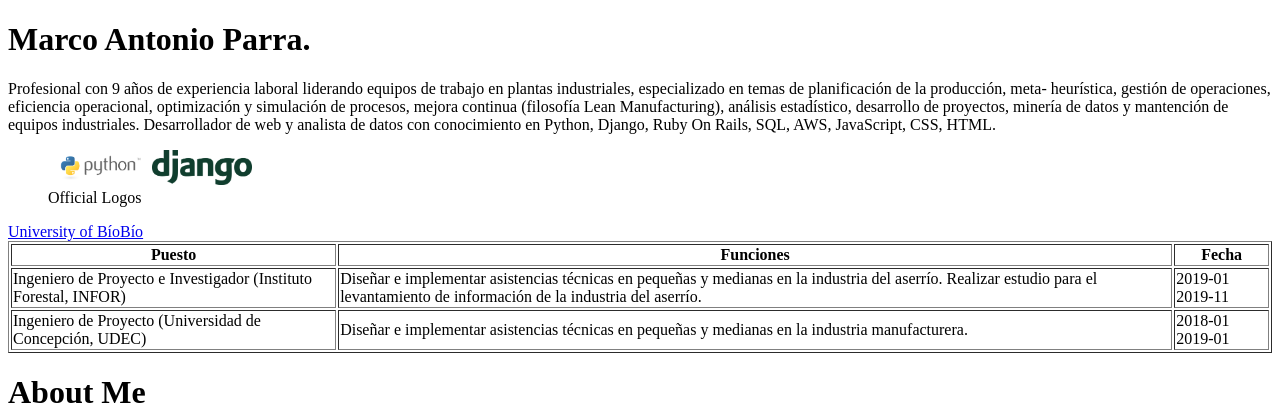
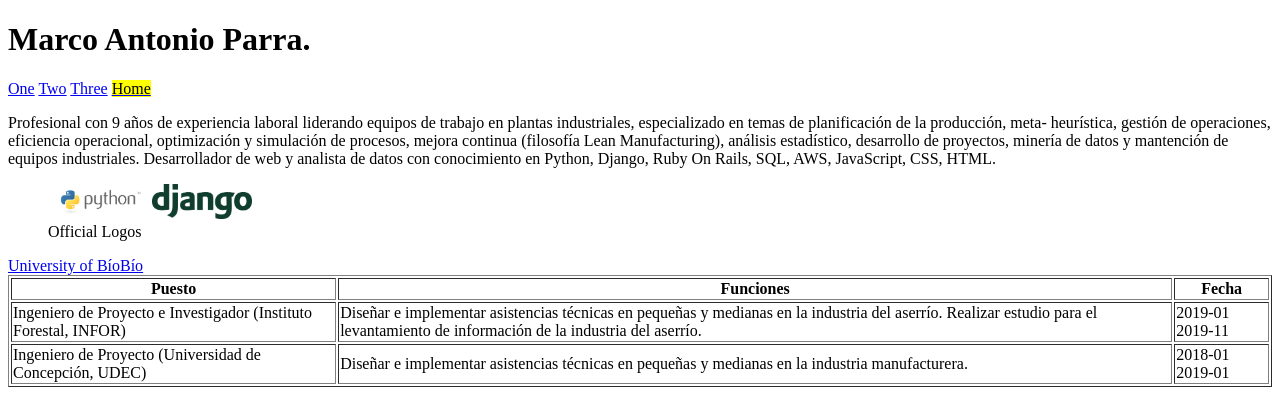
Before and after one commit to maaferna/portfolio, a plain HTML site: page index.html in a window 1280 px wide. Shown: the top 405 px of the page. Drawn offline with Linux system fonts and the light colour scheme.

Commit message:
Add anchor tag

```diff
--- a/index.html
+++ b/index.html
@@ -8,9 +8,16 @@
 
     <body>
         <main>
-            <h1>
-                Marco Antonio Parra.
-            </h1>
+            <header>
+                <h1>
+                    Marco Antonio Parra.
+                </h1>
+                <a href="#">One</a>
+				<a href="#">Two</a>
+				<a href="#">Three</a>
+				<a href="#"><mark>Home</mark></a>
+            </header>
+
             <p>
                 Profesional con 9 años de experiencia laboral liderando equipos de trabajo en plantas industriales,  especializado en temas de planificación de la producción, meta- heurística, gestión de operaciones, eficiencia operacional, optimización y simulación de procesos, mejora continua (filosofía Lean Manufacturing), análisis estadístico, desarrollo de proyectos, minería de datos y mantención de equipos industriales.
                 Desarrollador de web y analista de datos con conocimiento en Python, Django, Ruby On Rails, SQL, AWS, JavaScript, CSS, HTML.
```
